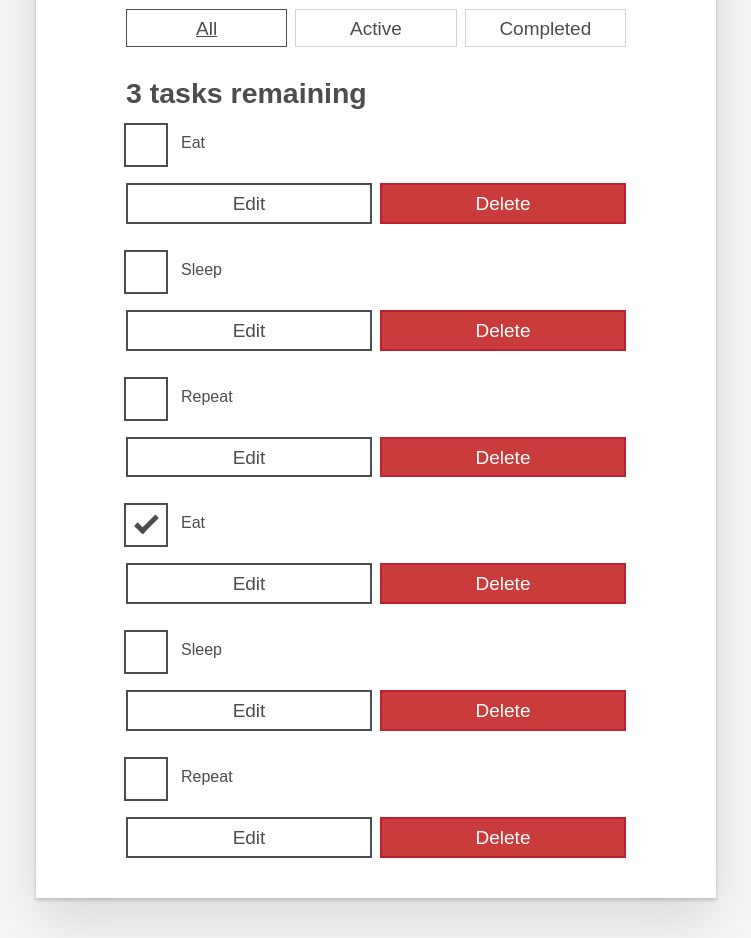
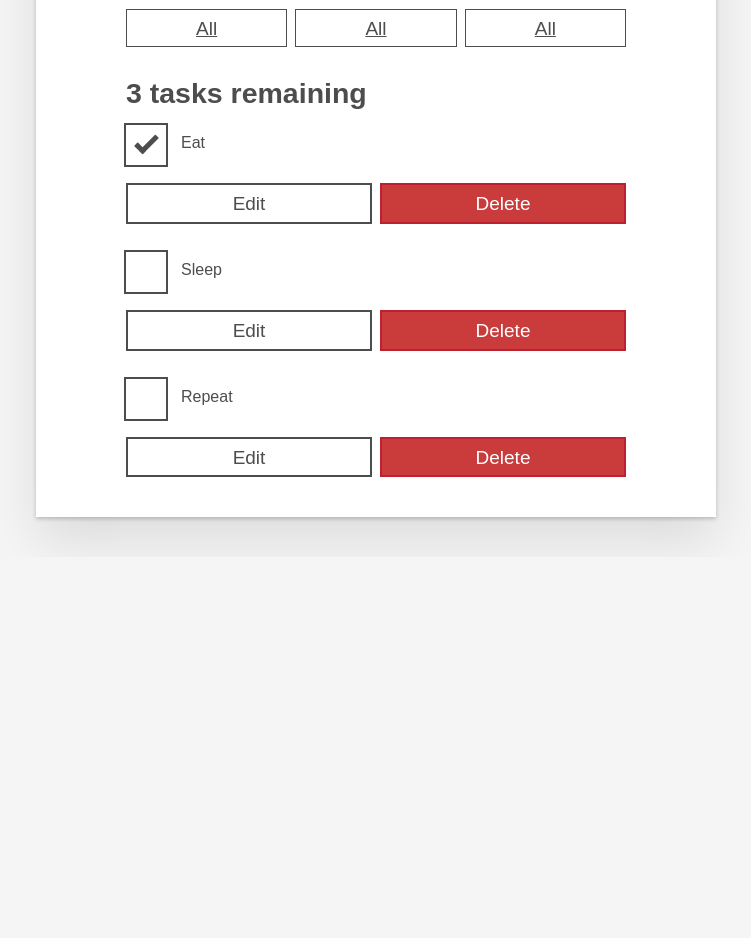
Before and after one commit to steveputhuran/Todo-List, a React (Create React App) app: page / in a window 1280 px wide. Shown: the part 320-1258 px from the top of the page, without its empty margins (264-1015 px from the left). After the commit the page ends 877 px from the top, so only its background shows below. Built offline with nearby package versions, Linux system fonts and the light colour scheme.

Commit message:
Update App.js
optimization and imports

```diff
--- a/src/App.js
+++ b/src/App.js
@@ -1,101 +1,34 @@
+import React from "react";
+import Form from "./components/Form";
+import FilterButton from "./components/FilterButton";
 import Todo from "./components/Todo";
+
 function App(props) {
+  const taskList = props.tasks.map(task => (
+    <Todo
+        id={task.id}
+        name={task.name}
+        completed={task.completed}
+        key={task.id}
+      />
+    )
+  );
   return (
     <div className="todoapp stack-large">
       <h1>TodoMatic</h1>
-      <form>
-        <h2 className="label-wrapper">
-          <label htmlFor="new-todo-input" className="label__lg">
-            What needs to be done?
-          </label>
-        </h2>
-        <input
-          type="text"
-          id="new-todo-input"
-          className="input input__lg"
-          name="text"
-          autoComplete="off"
-        />
-        <button type="submit" className="btn btn__primary btn__lg">
-          Add
-        </button>
-      </form>
+      <Form />
       <div className="filters btn-group stack-exception">
-        <button type="button" className="btn toggle-btn" aria-pressed="true">
-          <span className="visually-hidden">Show </span>
-          <span>all</span>
-          <span className="visually-hidden"> tasks</span>
-        </button>
-        <button type="button" className="btn toggle-btn" aria-pressed="false">
-          <span className="visually-hidden">Show </span>
-          <span>Active</span>
-          <span className="visually-hidden"> tasks</span>
-        </button>
-        <button type="button" className="btn toggle-btn" aria-pressed="false">
-          <span className="visually-hidden">Show </span>
-          <span>Completed</span>
-          <span className="visually-hidden"> tasks</span>
-        </button>
+        <FilterButton />
+        <FilterButton />
+        <FilterButton />
       </div>
-      <h2 id="list-heading">
-        3 tasks remaining
-      </h2>
-        <ul
-          role="list"
-          className="todo-list stack-large stack-exception"
-          aria-labelledby="list-heading"
-        >
-          <Todo name="Eat" />
-          <Todo name="Sleep" />
-          <Todo name="Repeat" />
-        <li className="todo stack-small">
-          <div className="c-cb">
-            <input id="todo-0" type="checkbox" defaultChecked={true} />
-            <label className="todo-label" htmlFor="todo-0">
-              Eat
-            </label>
-          </div>
-          <div className="btn-group">
-            <button type="button" className="btn">
-              Edit <span className="visually-hidden">Eat</span>
-            </button>
-            <button type="button" className="btn btn__danger">
-              Delete <span className="visually-hidden">Eat</span>
-            </button>
-          </div>
-        </li>
-        <li className="todo stack-small">
-          <div className="c-cb">
-            <input id="todo-1" type="checkbox" />
-            <label className="todo-label" htmlFor="todo-1">
-              Sleep
-            </label>
-          </div>
-          <div className="btn-group">
-            <button type="button" className="btn">
-              Edit <span className="visually-hidden">Sleep</span>
-            </button>
-            <button type="button" className="btn btn__danger">
-              Delete <span className="visually-hidden">Sleep</span>
-            </button>
-          </div>
-        </li>
-        <li className="todo stack-small">
-          <div className="c-cb">
-            <input id="todo-2" type="checkbox" />
-            <label className="todo-label" htmlFor="todo-2">
-              Repeat
-            </label>
-          </div>
-          <div className="btn-group">
-            <button type="button" className="btn">
-              Edit <span className="visually-hidden">Repeat</span>
-            </button>
-            <button type="button" className="btn btn__danger">
-              Delete <span className="visually-hidden">Repeat</span>
-            </button>
-          </div>
-        </li>
+      <h2 id="list-heading">3 tasks remaining</h2>
+      <ul
+        role="list"
+        className="todo-list stack-large stack-exception"
+        aria-labelledby="list-heading"
+      >
+        {taskList}
       </ul>
     </div>
   );
```
